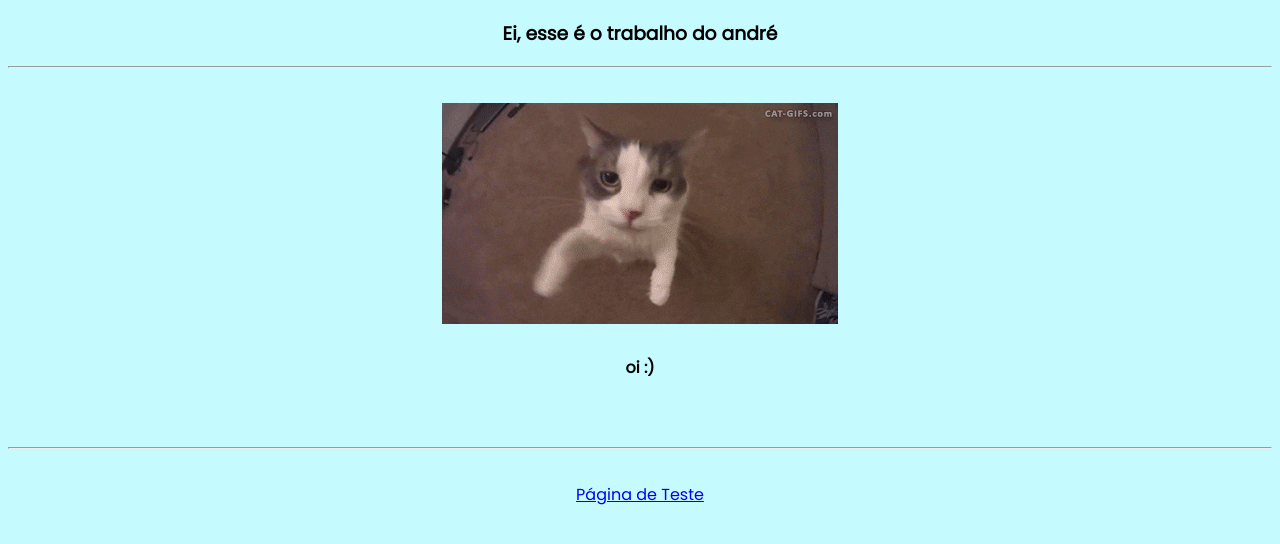
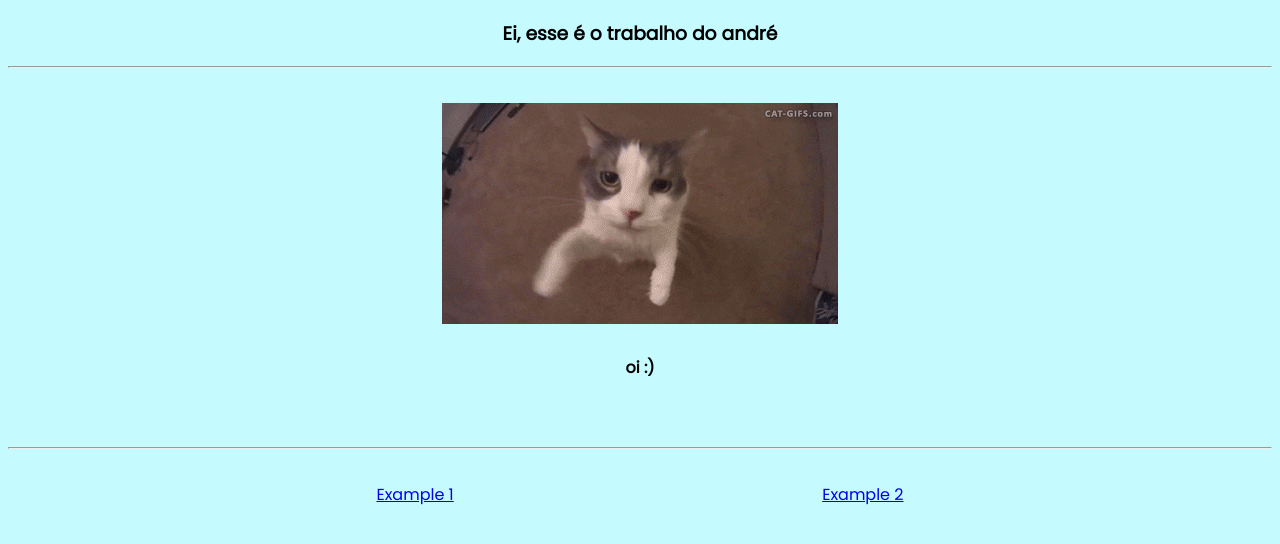
Before and after one commit to guimball/testpage, a plain HTML site: page index.html in a window 1280 px wide. Drawn offline with Linux system fonts and the light colour scheme.

Commit message:
final version

```diff
--- a/index.html
+++ b/index.html
@@ -32,8 +32,11 @@
   <hr>
   <br>
   <div class="box">
-    <div class="exercise">
-      <a href="ex1.html" target="_blank">Página de Teste</a>
+    <div class="exercise1">
+      <a href="ex1.html">Example 1</a>
+    </div>
+    <div class="exercise2">
+      <a href="ex2.html">Example 2</a>
     </div>
   </div>
 
--- a/style.css
+++ b/style.css
@@ -4,9 +4,6 @@ html {
     background-color: #C5FBFF;
     font-family: 'Poppins', sans-serif;
 }
-
-
-
 
 h3, h4, p, .header, .gatin{
     text-align: center;
```
Also changed, not shown: ex2.html (added, +12 -0 lines).
